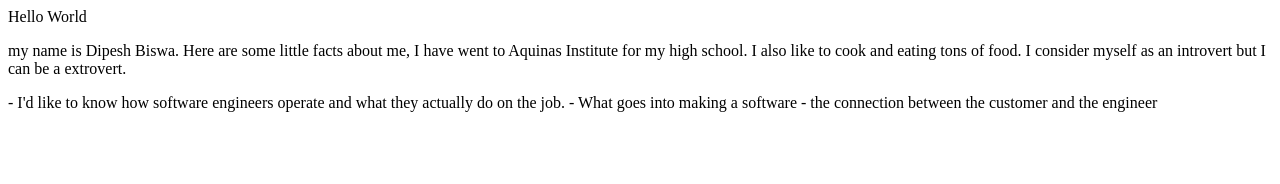
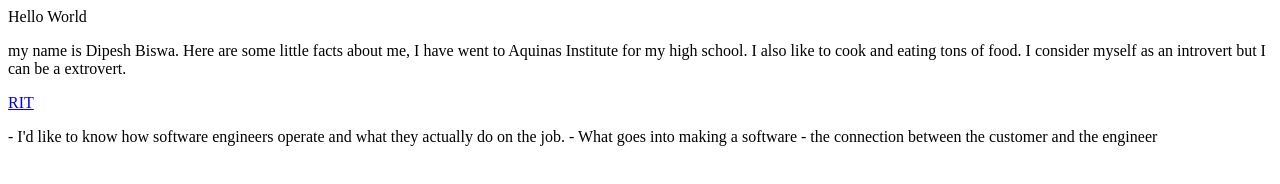
Before and after one commit to DipeshBiswa/DipeshBiswa.github.io, a plain HTML site: page index.html in a window 1280 px wide. Drawn offline with Linux system fonts and the light colour scheme.

Commit message:
index.html

```diff
--- a/index.html
+++ b/index.html
@@ -1,6 +1,7 @@
 <p>Hello World</p>
 <p>my name is Dipesh Biswa. Here are some little facts about me, I have went to Aquinas Institute for my high school. I also like to cook and eating tons of food. I consider myself as an introvert but I can be a extrovert.
 </p>
+<a href="https://www.rit.edu/"> RIT</a>
 
 <p>
     - I'd like to know how software engineers operate and what they actually do on the job.
```
